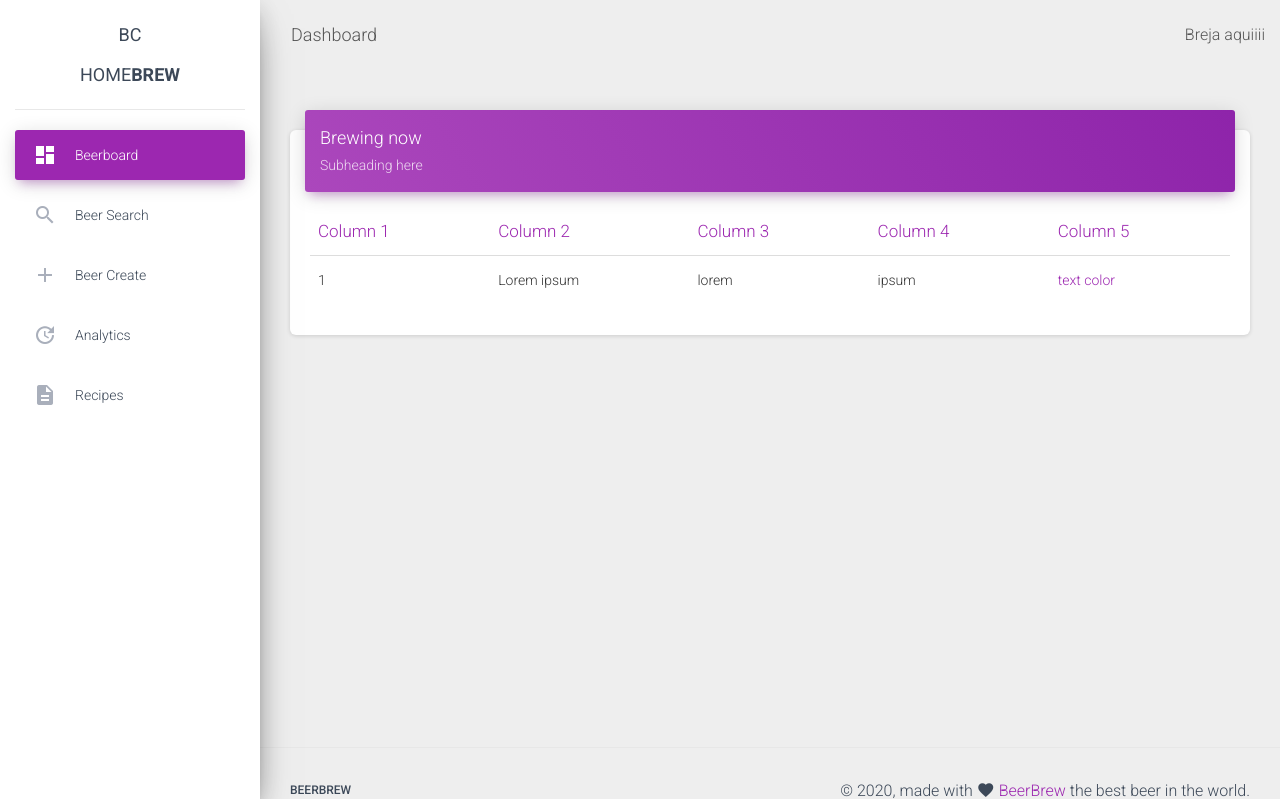
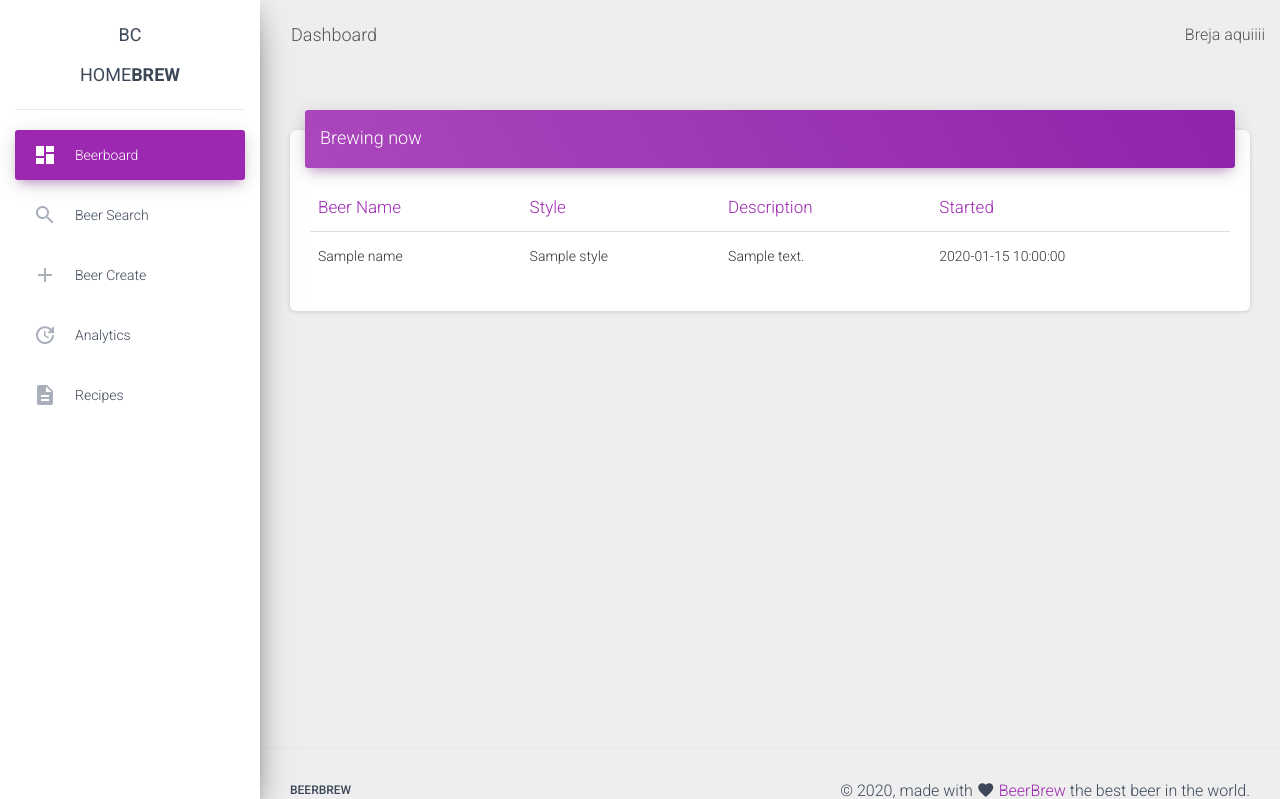
Before and after one commit to bceolincamargo/homebrew, a Flask app: template templates/index.html in a window 1280 px wide. Shown: the top 799 px of the page. Run offline with Flask 2, Linux system fonts and the light colour scheme; the template is opened without the code that fills it: most values are stand-ins (such as "Sample title", 1, 10 or a date in 2020); some libraries are stand-ins or nearby versions.

Commit message:
fix Brewing now Search still needing repare

```diff
--- a/app/routes.py
+++ b/app/routes.py
@@ -8,7 +8,7 @@ from flask_minify import minify
 from htmlmin.minify import html_minify
 from forms import CreateEditBeer, SearchBeer
 from flask import Flask, flash, redirect, render_template, request, url_for
-
+import json
 
 
 class BrewPiLess():
@@ -22,7 +22,8 @@ class BrewPiLess():
         self.externalvolt = str(externalvolt)
         self.tempmode = str(tempmode)
         self.modeinint = str(modeinint)
-        self.path = '/home/hadoop/repo/brewpiless'
+        #self.path = '/home/hadoop/repo/brewpiless'
+        self.path = 'C:/Users/bruno/Desktop/api'
 
     def run_cmd(self, args_list):
         """
@@ -40,9 +41,12 @@ class BrewPiLess():
     def GravaArq(self):
         beername = 'beertest' #replace for input
         created = time.strftime("%d/%m/%Y, %H:%M:%S")
-        filename = beername+'.csv'
+        arqformat = time.strftime("%d%m%Y%H%M%S")
+        filename = beername+str(arqformat)+'.json'
+        content = {'beername':beername, 'created':created, 'beertemp': self.beertemp, 'fridgetemp': self.fridgetemp, 'beerset':self.beerset,'fridgeset':self.fridgeset, 'temproom':self.temproom, 'tempaux':self.tempaux, 'externalvolt': self.externalvolt, 'tempmode':self.tempmode,'modeinint':self.modeinint, 'finished': ''}
         with open(self.path+'/'+filename, 'a+') as arquivo:
-            arquivo.write(beername+';'+created+';'+self.beertemp+';'+self.fridgetemp+';'+self.beerset+';'+self.fridgeset+';'+self.temproom+';'+self.tempaux+';'+self.externalvolt+';'+self.tempmode+';'+self.modeinint+'\n')
+            json.dump(content, arquivo)
+            #arquivo.write(str(beername)+';'+str(created)+';'+str(self.beertemp)+';'+str(self.fridgetemp)+';'+str(self.beerset)+';'+str(self.fridgeset)+';'+str(self.temproom)+';'+str(self.tempaux)+';'+str(self.externalvolt)+';'+str(self.tempmode)+';'+str(self.modeinint)+'\n')
         return filename
 
     def ToHDFS(self, arquivo):
@@ -92,14 +96,26 @@ def index():
     print("Escala em Inteiro: {}".format(modeinint))
 
     dataobj = BrewPiLess(beertemp, fridgetemp, beerset, fridgeset, temproom, tempaux, externalvolt, tempmode, modeinint)
-    #arquivo = dataobj.GravaArq()
+    arquivo = dataobj.GravaArq()
     #dataobj.ToHDFS(arquivo)
 
     return "collecting from brewpiless"
 
 @app.route('/mainpage') # Main Page
 def mainpage():
-    return render_template('index.html')
+    conn = pymongo.MongoClient('mongodb://192.168.20.15', 27017)
+    db = conn.brewpiless
+    collection = db.beer
+    res2 = collection.find({"finished": ""}).distinct("beername")
+    res = list(res2)
+    tudo = collection.find_one({"beername": res[0]})
+    tudodict = dict(tudo)
+    name = tudodict['beername']
+    style = tudodict['beerstyle']
+    desc = tudodict['description']
+    created = tudodict['created']
+
+    return render_template('index.html', name=name, style=style, desc=desc, created=created)
 
 
 @app.route('/beerrecord', methods=["GET","POST"]) # Beer Cadastro
@@ -139,7 +155,6 @@ def beersearch():
     beername = form.beername.data
     beerstyle = form.beerstyle.data
     ret = ''
-    print(form)
     print(str(beername)+" beername")
     print(str(beerstyle)+" beerstyle")
     print(form.validate_on_submit())
@@ -148,19 +163,19 @@ def beersearch():
         if beername == '' and beerstyle == '':
            #busca tudo
            ret = db.collection.find()
+           print(str(ret)+'retorno if')
            flash("anything")
-           print(beerstyle+" style IF")
         elif beername != '':
            #busca NAME
-           ret = db.collection.find_one(beername)
-           print(ret)
-           print(beerstyle+" style ELSEIF")
-           flash("elseIF")
+           print(str(ret)+'retorno elsif')
+           ret = db.collection.find_one({"beername": beername})
+           flash("Beername found")
         else:
         #busca Style
-           ret = db.collection.find_one(beerstyle)
-           print(ret)
+           retdb = db.collection.find({"beerstyle": beerstyle})
+           print(str(ret)+'retorno else')
            print(beerstyle+" style else")
-           flash("ELSE")
+           ret = list(retdb)
+           flash("searching by style")
     conn.close()
     return render_template('BrejaSearch.html', form=form, ret=ret)
--- /dev/null
+++ b/beertest22032020180414.json
@@ -0,0 +1 @@
+{"beername": "beertest", "created": "22/03/2020, 18:04:14", "beertemp": null, "fridgetemp": null, "beerset": "None", "fridgeset": "None", "temproom": "None", "tempaux": "None", "externalvolt": "None", "tempmode": "None", "modeinint": "None", "finished": ""}
--- a/templates/SearchResult.html
+++ b/templates/SearchResult.html
@@ -14,6 +14,7 @@
                       <tbody>
                         <!-- loop aqui pra  -->
                         <tr>
+						{{ret}}
 						{% for i in ret %}
                           <td>
                            {{ i }}
--- a/templates/index.html
+++ b/templates/index.html
@@ -6,37 +6,35 @@
               <div class="card">
                 <div class="card-header card-header-primary">
                   <h4 class="card-title ">Brewing now</h4>
-                  <p class="card-category"> Subheading here </p>
+                  <p class="card-category">  </p>
                 </div>
                 <div class="card-body">
                   <div class="table-responsive">
                     <table class="table">
                       <thead class=" text-primary">
-                        <th>Column 1</th>
-                        <th>Column 2</th>
-                        <th>Column 3</th>
-                        <th>Column 4</th>
-                        <th>Column 5</th>
+                        <th>Beer Name</th>
+                        <th>Style</th>
+                        <th>Description</th>
+                        <th>Started</th>
+
 
                       </thead>
                       <tbody>
                         <!-- loop aqui pra  -->
                         <tr>
                           <td>
-                            1
+                            {{name}}
                           </td>
                           <td>
-                            Lorem ipsum
+                            {{style}}
                           </td>
                           <td>
-                            lorem
+                            {{desc}}
                           </td>
                           <td>
-                            ipsum
+                            {{created}}
                           </td>
-                          <td class="text-primary">
-                            text color
-                          </td>
+
                         </tr>
                         <!-- end loop aqui -->
 
```
Also changed, not shown: templates/BrejaSearch.html (+2 -45 lines).
